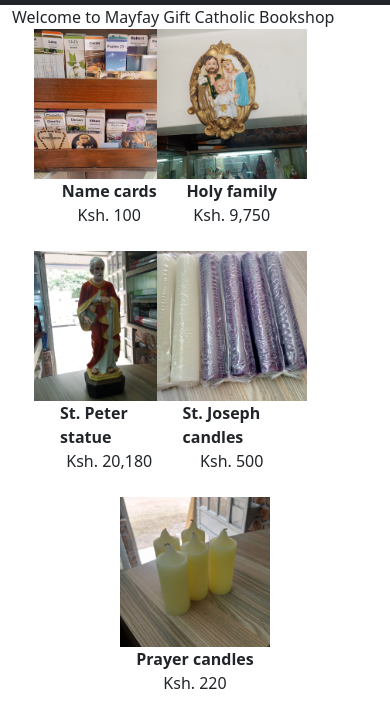
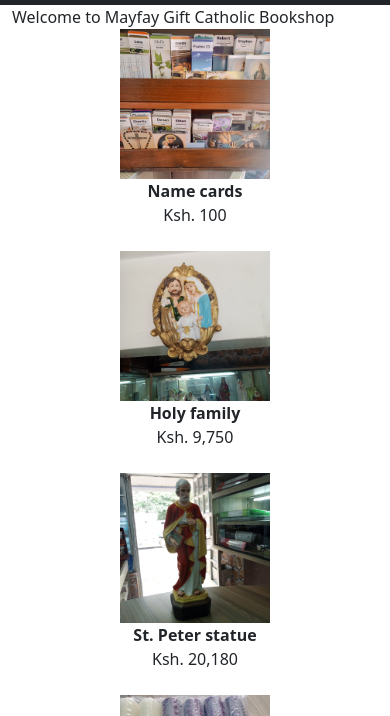
Before and after one commit to AdallaJr/templatepage, a plain HTML site: page shop.html in a window 390 px wide. Shown: the part 51-767 px from the top of the page. Drawn offline with nearby package versions, Linux system fonts and the light colour scheme.

Commit message:
Update shop.html

```diff
--- a/shop.html
+++ b/shop.html
@@ -42,22 +42,22 @@
         <div class="container px-5">
         <div class="row d-flex g-4">
 
-          <div class="col-5 col-md-4 col-lg-3 d-flex flex-column align-items-center justify-content-center" >
+          <div class="col-md-4 col-lg-3 d-flex flex-column align-items-center justify-content-center" >
             <img src="productImages/name cards.png" alt="" srcset="" class="product-image">
             <strong>Name cards</strong>
             Ksh. 100
           </div>
-          <div class="col-5 col-md-4 col-lg-3 d-flex flex-column align-items-center justify-content-center" >
+          <div class="col-md-4 col-lg-3 d-flex flex-column align-items-center justify-content-center" >
             <img src="productImages/Holy family.png" alt="" srcset="" class="product-image">
             <strong>Holy family</strong>
             Ksh. 9,750
           </div>
-          <div class="col-5 col-md-4 col-lg-3 d-flex flex-column align-items-center justify-content-center" >
+          <div class="col-md-4 col-lg-3 d-flex flex-column align-items-center justify-content-center" >
             <img src="productImages/St. Peter statue.png" alt="" srcset="" class="product-image">
             <strong>St. Peter statue</strong>
             Ksh. 20,180
           </div>
-          <div class="col-5 col-md-4 col-lg-3 d-flex flex-column align-items-center justify-content-center" >
+          <div class="col-md-4 col-lg-3 d-flex flex-column align-items-center justify-content-center" >
             <img src="productImages/St. Joseph candles.png" alt="" srcset="" class="product-image">
             <strong>St. Joseph candles</strong>
             Ksh. 500
```
